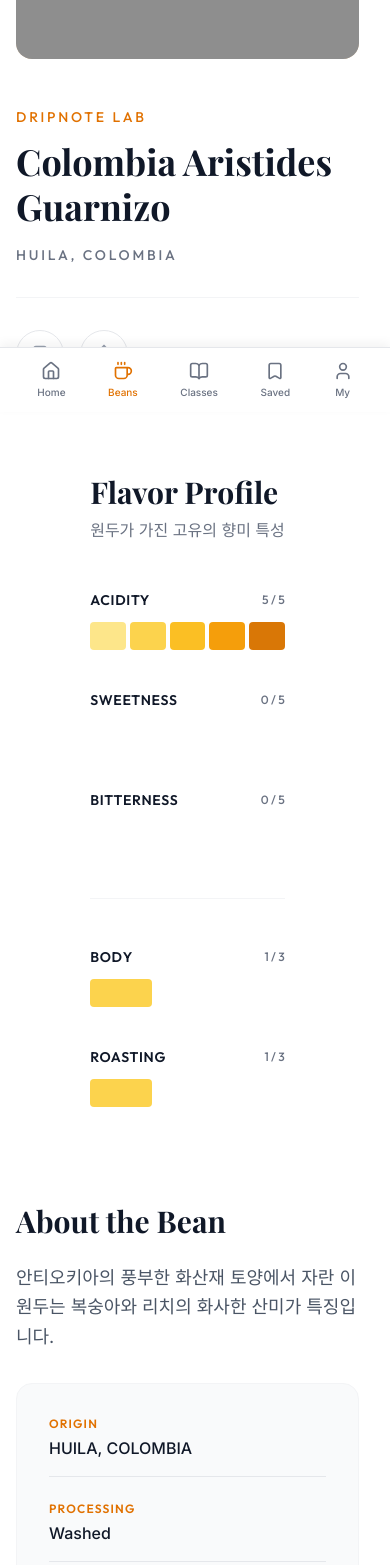
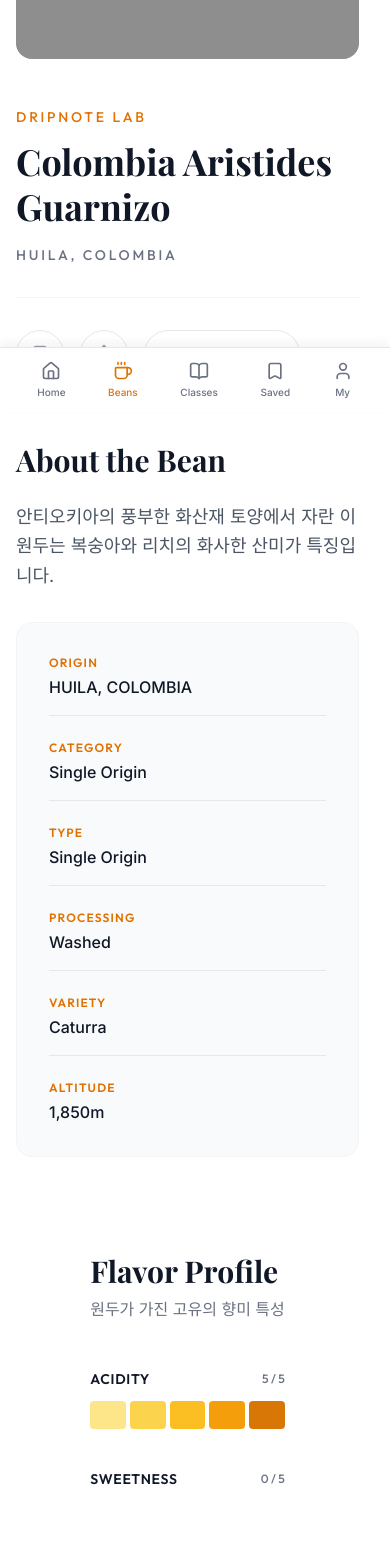
Before and after one commit to dripnotes/dripnote-frontend, a Next.js app in the folder apps/web/: page /beans/1 in a window 390 px wide. Shown: the part 432-1997 px from the top of the page. Built offline with nearby package versions, Linux system fonts and the light colour scheme; grey boxes are pictures that could not be loaded; a web font is replaced by a local one.

Commit message:
feat: 원두 상세 페이지 레이아웃 재조정 및 아웃링크 등 추가 요구사항 반영

```diff
--- a/apps/web/app/(main)/beans/[id]/_components/BeanDetailHero.tsx
+++ b/apps/web/app/(main)/beans/[id]/_components/BeanDetailHero.tsx
@@ -1,12 +1,13 @@
 'use client';
 
 import { motion } from 'framer-motion';
-import { Bookmark, Share, ChevronLeft } from 'lucide-react';
+import { Bookmark, Share, ChevronLeft, ExternalLink } from 'lucide-react';
 import Image from 'next/image';
 import { useRouter } from 'next/navigation';
 import { useState } from 'react';
+
+import { AROMA_BG_CLASS, AromaType } from '@/lib/api/beans';
 import { cn } from '@/lib/utils';
-import { AROMA_BG_CLASS, AromaType } from '@/lib/api/beans';
 
 interface BeanDetailHeroProps {
   name: string;
@@ -14,6 +15,7 @@
   roastery?: string;
   aromaImageUrl: string;
   primaryAroma: AromaType;
+  purchaseUrl?: string;
 }
 
 export function BeanDetailHero({
@@ -22,32 +24,30 @@
   roastery,
   aromaImageUrl,
   primaryAroma,
+  purchaseUrl,
 }: BeanDetailHeroProps) {
   const router = useRouter();
   const [isBookmarked, setIsBookmarked] = useState(false);
   const bgClass = AROMA_BG_CLASS[primaryAroma] ?? 'bg-gray-100';
 
   return (
-    <section className="relative mx-auto max-w-7xl px-4 py-8 md:px-8 mt-16 md:mt-24">
+    <section className="relative mx-auto mt-16 max-w-7xl px-4 py-8 md:mt-24 md:px-8">
       <button
         onClick={() => router.back()}
-        className="group mb-8 flex items-center space-x-2 text-gray-500 hover:text-gray-900 transition-colors"
+        className="group mb-8 flex items-center space-x-2 text-gray-500 transition-colors hover:text-gray-900"
         aria-label="뒤로 가기"
       >
         <ChevronLeft className="h-5 w-5 transition-transform group-hover:-translate-x-1" />
         <span className="font-outfit text-sm font-medium tracking-wider uppercase">Back</span>
       </button>
 
-      <div className="grid grid-cols-1 lg:grid-cols-2 gap-12 lg:gap-20 items-center">
+      <div className="grid grid-cols-1 items-center gap-12 lg:grid-cols-2 lg:gap-20">
         {/* Left: Image Container */}
         <motion.div
           initial={{ opacity: 0, scale: 0.95 }}
           animate={{ opacity: 1, scale: 1 }}
           transition={{ duration: 0.5, ease: 'easeOut' }}
-          className={cn(
-            'relative overflow-hidden rounded-2xl aspect-square w-full',
-            bgClass
-          )}
+          className={cn('relative aspect-square w-full overflow-hidden rounded-2xl', bgClass)}
         >
           <Image
             src={aromaImageUrl}
@@ -57,7 +57,7 @@
             sizes="(max-width: 1024px) 100vw, 50vw"
             priority
           />
-          <div className="absolute inset-0 bg-black/10 pointer-events-none" />
+          <div className="pointer-events-none absolute inset-0 bg-black/10" />
         </motion.div>
 
         {/* Right: Header Info */}
@@ -72,7 +72,7 @@
                 {roastery}
               </p>
             )}
-            <h1 className="font-playfair mb-4 text-4xl md:text-5xl lg:text-6xl font-bold leading-tight text-gray-900">
+            <h1 className="font-playfair mb-4 text-4xl leading-tight font-bold text-gray-900 md:text-5xl lg:text-6xl">
               {name}
             </h1>
             <p className="font-outfit mb-8 text-sm font-medium tracking-[0.2em] text-gray-500 uppercase">
@@ -89,7 +89,9 @@
                 <Bookmark
                   className={cn(
                     'h-5 w-5 transition-colors',
-                    isBookmarked ? 'fill-amber-500 text-amber-500' : 'text-gray-400 group-hover:text-amber-500'
+                    isBookmarked
+                      ? 'fill-amber-500 text-amber-500'
+                      : 'text-gray-400 group-hover:text-amber-500',
                   )}
                 />
               </button>
@@ -99,6 +101,20 @@
               >
                 <Share className="h-5 w-5 text-gray-400 transition-colors group-hover:text-amber-500" />
               </button>
+              {purchaseUrl && (
+                <a
+                  href={purchaseUrl}
+                  target="_blank"
+                  rel="noopener noreferrer"
+                  className="group flex h-12 items-center justify-center space-x-2 rounded-full border border-gray-200 px-6 transition-colors hover:border-amber-500 hover:bg-amber-50"
+                  aria-label="결제 페이지로 이동"
+                >
+                  <span className="font-outfit text-sm font-semibold tracking-wider text-gray-600 uppercase transition-colors group-hover:text-amber-600">
+                    Buy Beans
+                  </span>
+                  <ExternalLink className="h-4 w-4 text-gray-400 transition-colors group-hover:text-amber-500" />
+                </a>
+              )}
             </div>
           </motion.div>
         </div>
--- a/apps/web/app/(main)/beans/[id]/_components/BeanInfoTable.tsx
+++ b/apps/web/app/(main)/beans/[id]/_components/BeanInfoTable.tsx
@@ -4,6 +4,8 @@
 
 interface BeanInfoTableProps {
   origin: string;
+  category?: string;
+  blend?: boolean;
   processing?: string;
   variety?: string;
   altitude?: string;
@@ -12,6 +14,8 @@
 
 export function BeanInfoTable({
   origin,
+  category,
+  blend,
   processing,
   variety,
   altitude,
@@ -19,10 +23,12 @@
 }: BeanInfoTableProps) {
   const infoItems = [
     { label: 'Origin', value: origin },
+    { label: 'Category', value: category },
+    { label: 'Type', value: blend === undefined ? undefined : blend ? 'Blend' : 'Single Origin' },
     { label: 'Processing', value: processing },
     { label: 'Variety', value: variety },
     { label: 'Altitude', value: altitude },
-  ].filter(item => item.value);
+  ].filter((item) => item.value !== undefined && item.value !== null && item.value !== '');
 
   return (
     <section className="mx-auto max-w-7xl px-4 py-8 md:px-8">
@@ -31,27 +37,28 @@
         whileInView={{ opacity: 1, y: 0 }}
         viewport={{ once: true, margin: '-100px' }}
         transition={{ duration: 0.5, ease: 'easeOut' }}
-        className="grid grid-cols-1 lg:grid-cols-12 gap-8 lg:gap-16"
+        className="grid grid-cols-1 gap-8 lg:grid-cols-12 lg:gap-16"
       >
-        <div className="lg:col-span-8 flex flex-col justify-center">
-          <h2 className="font-playfair text-3xl font-bold text-gray-900 mb-6">About the Bean</h2>
+        <div className="flex flex-col justify-center lg:col-span-8">
+          <h2 className="font-playfair mb-6 text-3xl font-bold text-gray-900">About the Bean</h2>
           {description ? (
-            <p className="text-gray-600 leading-relaxed text-lg">
-              {description}
-            </p>
+            <p className="text-lg leading-relaxed text-gray-600">{description}</p>
           ) : (
             <p className="text-gray-400 italic">상세 설명이 준비되지 않았습니다.</p>
           )}
         </div>
 
-        <div className="lg:col-span-4 bg-gray-50 rounded-2xl p-8 border border-gray-100">
+        <div className="rounded-2xl border border-gray-100 bg-gray-50 p-8 lg:col-span-4">
           <ul className="space-y-6">
             {infoItems.map((item, i) => (
-              <li key={i} className="flex flex-col border-b border-gray-200 pb-4 last:border-0 last:pb-0">
-                <span className="font-outfit text-xs font-semibold tracking-widest text-amber-600 uppercase mb-1">
+              <li
+                key={i}
+                className="flex flex-col border-b border-gray-200 pb-4 last:border-0 last:pb-0"
+              >
+                <span className="font-outfit mb-1 text-xs font-semibold tracking-widest text-amber-600 uppercase">
                   {item.label}
                 </span>
-                <span className="text-gray-900 font-medium">{item.value}</span>
+                <span className="font-medium text-gray-900">{item.value}</span>
               </li>
             ))}
           </ul>
--- a/apps/web/app/(main)/beans/[id]/page.tsx
+++ b/apps/web/app/(main)/beans/[id]/page.tsx
@@ -2,7 +2,9 @@
 import { notFound } from 'next/navigation';
 
 import PageContainer from '@/components/layout/PageContainer';
+import RecommendedBeans from '@/components/main/RecommendedBeans';
 import { mockBeansData } from '@/lib/api/beans';
+import { mockMainData } from '@/lib/api/main';
 
 import { BeanDetailHero } from './_components/BeanDetailHero';
 import { BeanInfoTable } from './_components/BeanInfoTable';
@@ -63,6 +65,16 @@
         roastery={bean.roastery}
         aromaImageUrl={bean.aromaImageUrl}
         primaryAroma={bean.primaryAroma}
+        purchaseUrl={bean.purchaseUrl}
+      />
+      <BeanInfoTable
+        origin={bean.origin}
+        category={bean.category}
+        blend={bean.blend}
+        processing={bean.processing}
+        variety={bean.variety}
+        altitude={bean.altitude}
+        description={bean.description}
       />
       <FlavorProfileSection
         bitterness={bean.bitterness || 0}
@@ -71,14 +83,8 @@
         body={bean.body || 0}
         roasting={bean.roasting || 0}
       />
-      <BeanInfoTable
-        origin={bean.origin}
-        processing={bean.processing}
-        variety={bean.variety}
-        altitude={bean.altitude}
-        description={bean.description}
-      />
       <BrewingGuide recipe={bean.recipe} />
+      <RecommendedBeans beans={mockMainData.recommendedBeans} />
     </PageContainer>
   );
 }
--- a/apps/web/lib/api/beans.ts
+++ b/apps/web/lib/api/beans.ts
@@ -97,6 +97,9 @@
   processing?: string; // 가공 방식 (Natural, Washed 등)
   variety?: string; // 품종
   altitude?: string; // 재배 고도
+  category?: string; // 예: 'Single Origin', 'Decaf'
+  blend?: boolean; // 혼합 여부
+  purchaseUrl?: string; // 외부 구매 링크
   recipe?: {
     method: string; // 추출 기구 (V60, Chemex 등)
     ratio: string; // 비율 (예: 1:15)
@@ -166,6 +169,9 @@
     processing: 'Washed',
     variety: 'Caturra',
     altitude: '1,850m',
+    category: 'Single Origin',
+    blend: false,
+    purchaseUrl: 'https://example.com/buy',
     recipe: {
       method: 'Hario V60',
       ratio: '20g coffee : 300g water',
```
Also changed, not shown: 1 other file (tests, documents, lock files or other folders).
